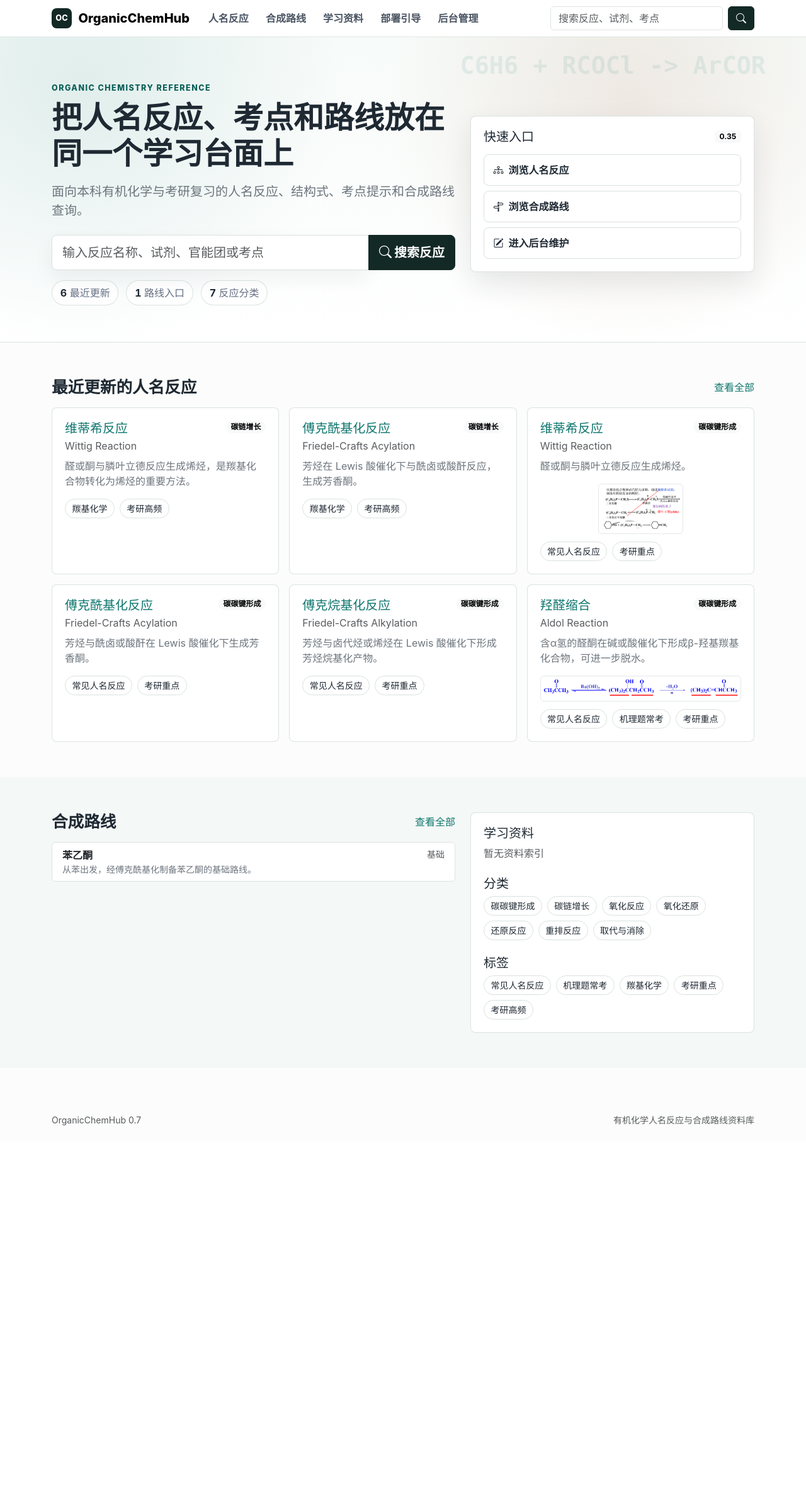
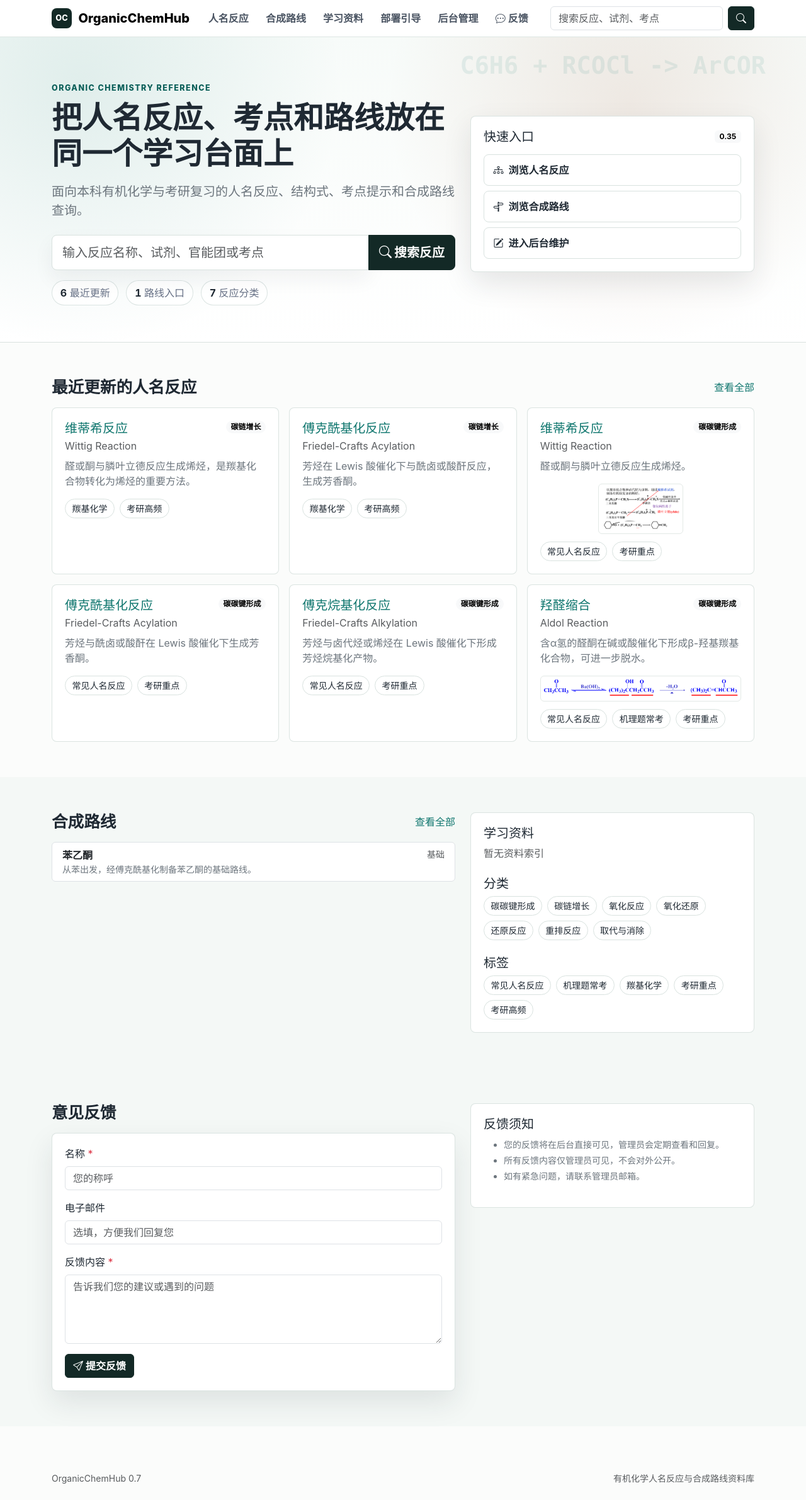
Before and after one commit to wenckerwan/OrganicChemHub, a Django app: page / in a window 1280 px wide. Shown: the whole page at 63% size. Before the commit the page ends 1787 px from the top, so only its background shows below. Run offline with Django 5.2, Linux system fonts and the light colour scheme; data comes from the database, SQL or seed files in the repository; data that the repository does not hold is empty.

Commit message:
v1.3: 公告与意见反馈功能

```diff
--- a/reactions/models.py
+++ b/reactions/models.py
@@ -363,3 +363,34 @@ class LearningResource(models.Model):
         if self.size_bytes >= 1024:
             return f"{self.size_bytes / 1024:.1f} KB"
         return f"{self.size_bytes} B"
+
+
+class Announcement(models.Model):
+    title = models.CharField("公告标题", max_length=200)
+    content = models.TextField("公告内容")
+    is_active = models.BooleanField("显示", default=True)
+    created_at = models.DateTimeField("创建时间", auto_now_add=True)
+
+    class Meta:
+        ordering = ["-created_at"]
+        verbose_name = "公告"
+        verbose_name_plural = "公告"
+
+    def __str__(self):
+        return self.title
+
+
+class Feedback(models.Model):
+    name = models.CharField("名称", max_length=100)
+    email = models.EmailField("电子邮件", max_length=200, blank=True)
+    content = models.TextField("反馈内容")
+    is_read = models.BooleanField("已读", default=False)
+    created_at = models.DateTimeField("创建时间", auto_now_add=True)
+
+    class Meta:
+        ordering = ["-created_at"]
+        verbose_name = "意见反馈"
+        verbose_name_plural = "意见反馈"
+
+    def __str__(self):
+        return f"{self.name} - {self.content[:50]}"
--- a/reactions/urls.py
+++ b/reactions/urls.py
@@ -2,6 +2,7 @@ from django.urls import path
 
 from .views import (
     DeployGuideView,
+    FeedbackView,
     HomeView,
     LearningResourceListView,
     ReactionDetailView,
@@ -13,6 +14,7 @@ from .views import (
 
 urlpatterns = [
     path("", HomeView.as_view(), name="home"),
+    path("feedback/", FeedbackView.as_view(), name="feedback"),
     path("deploy/", DeployGuideView.as_view(), name="deploy_guide"),
     path("reactions/", ReactionListView.as_view(), name="reaction_list"),
     path("reactions/<slug:slug>/", ReactionDetailView.as_view(), name="reaction_detail"),
--- a/reactions/views.py
+++ b/reactions/views.py
@@ -1,7 +1,8 @@
 from django.db.models import Count, Q
-from django.views.generic import DetailView, ListView, TemplateView
+from django.shortcuts import redirect
+from django.views.generic import DetailView, ListView, TemplateView, View
 
-from .models import FunctionalGroup, LearningResource, Reaction, ReactionType, SyntheticRoute, Tag
+from .models import Announcement, Feedback, FunctionalGroup, LearningResource, Reaction, ReactionType, SyntheticRoute, Tag
 
 
 class HomeView(TemplateView):
@@ -16,6 +17,7 @@ class HomeView(TemplateView):
         context["learning_resources"] = LearningResource.published.order_by("-updated_at")[:5]
         context["reaction_types"] = ReactionType.objects.all()[:12]
         context["tags"] = Tag.objects.all()[:12]
+        context["announcements"] = Announcement.objects.filter(is_active=True)[:5]
         return context
 
 
@@ -180,3 +182,13 @@ class LearningResourceListView(ListView):
         context["category_choices"] = LearningResource.Category.choices
         context["recommended_resources"] = LearningResource.published.order_by("-updated_at")[:5]
         return context
+
+
+class FeedbackView(View):
+    def post(self, request):
+        name = request.POST.get("name", "").strip()
+        email = request.POST.get("email", "").strip()
+        content = request.POST.get("content", "").strip()
+        if name and content:
+            Feedback.objects.create(name=name, email=email, content=content)
+        return redirect("home")
--- a/templates/base.html
+++ b/templates/base.html
@@ -26,6 +26,9 @@
           <li class="nav-item"><a class="nav-link" href="{% url 'learning_resource_list' %}">学习资料</a></li>
           <li class="nav-item"><a class="nav-link" href="{% url 'deploy_guide' %}">部署引导</a></li>
           <li class="nav-item"><a class="nav-link" href="/admin/">后台管理</a></li>
+          <li class="nav-item"><a class="nav-link" href="{% url 'home' %}#feedback">
+            <i class="bi bi-chat-dots"></i> 反馈
+          </a></li>
         </ul>
         <form class="d-flex compact-search" action="{% url 'reaction_list' %}" method="get">
           <input class="form-control" type="search" name="q" placeholder="搜索反应、试剂、考点" aria-label="搜索反应">
--- a/templates/reactions/home.html
+++ b/templates/reactions/home.html
@@ -3,6 +3,21 @@
 {% block title %}OrganicChemHub | 有机化学资料库{% endblock %}
 
 {% block content %}
+{% if announcements %}
+<section class="py-3" style="background:#fff8ed;border-bottom:1px solid #eadfcf;">
+  <div class="container">
+    {% for ann in announcements %}
+    <div class="d-flex align-items-start gap-2 mb-1{% if not forloop.last %} border-bottom pb-2 mb-2{% endif %}">
+      <i class="bi bi-megaphone flex-shrink-0 mt-1" style="color:#a15c38;"></i>
+      <div>
+        <strong style="color:#7b4a2b;">{{ ann.title }}</strong>
+        <p class="mb-0 text-secondary small">{{ ann.content|linebreaksbr }}</p>
+      </div>
+    </div>
+    {% endfor %}
+  </div>
+</section>
+{% endif %}
 <section class="home-search">
   <div class="container">
     <div class="row align-items-center g-4">
@@ -122,4 +137,46 @@
     </div>
   </div>
 </section>
+
+<section class="content-band bg-soft" id="feedback">
+  <div class="container">
+    <div class="row g-4">
+      <div class="col-lg-7">
+        <div class="section-title">
+          <h2>意见反馈</h2>
+        </div>
+        <div class="quick-panel">
+          <form action="{% url 'feedback' %}" method="post">
+            {% csrf_token %}
+            <div class="mb-3">
+              <label class="form-label" for="feedback_name">名称 <span class="text-danger">*</span></label>
+              <input type="text" class="form-control" id="feedback_name" name="name" required maxlength="100" placeholder="您的称呼">
+            </div>
+            <div class="mb-3">
+              <label class="form-label" for="feedback_email">电子邮件</label>
+              <input type="email" class="form-control" id="feedback_email" name="email" maxlength="200" placeholder="选填，方便我们回复您">
+            </div>
+            <div class="mb-3">
+              <label class="form-label" for="feedback_content">反馈内容 <span class="text-danger">*</span></label>
+              <textarea class="form-control" id="feedback_content" name="content" rows="4" required placeholder="告诉我们您的建议或遇到的问题"></textarea>
+            </div>
+            <button type="submit" class="btn btn-primary-ink">
+              <i class="bi bi-send me-1"></i>提交反馈
+            </button>
+          </form>
+        </div>
+      </div>
+      <div class="col-lg-5">
+        <div class="taxonomy-panel">
+          <h2 class="h5">反馈须知</h2>
+          <ul class="text-secondary small" style="line-height:1.8;">
+            <li>您的反馈将在后台直接可见，管理员会定期查看和回复。</li>
+            <li>所有反馈内容仅管理员可见，不会对外公开。</li>
+            <li>如有紧急问题，请联系管理员邮箱。</li>
+          </ul>
+        </div>
+      </div>
+    </div>
+  </div>
+</section>
 {% endblock %}
```
Also changed, not shown: reactions/admin.py (+29 -1 lines), docs/CHANGELOG.md (added), reactions/migrations/0006_announcement_feedback.py (added).
